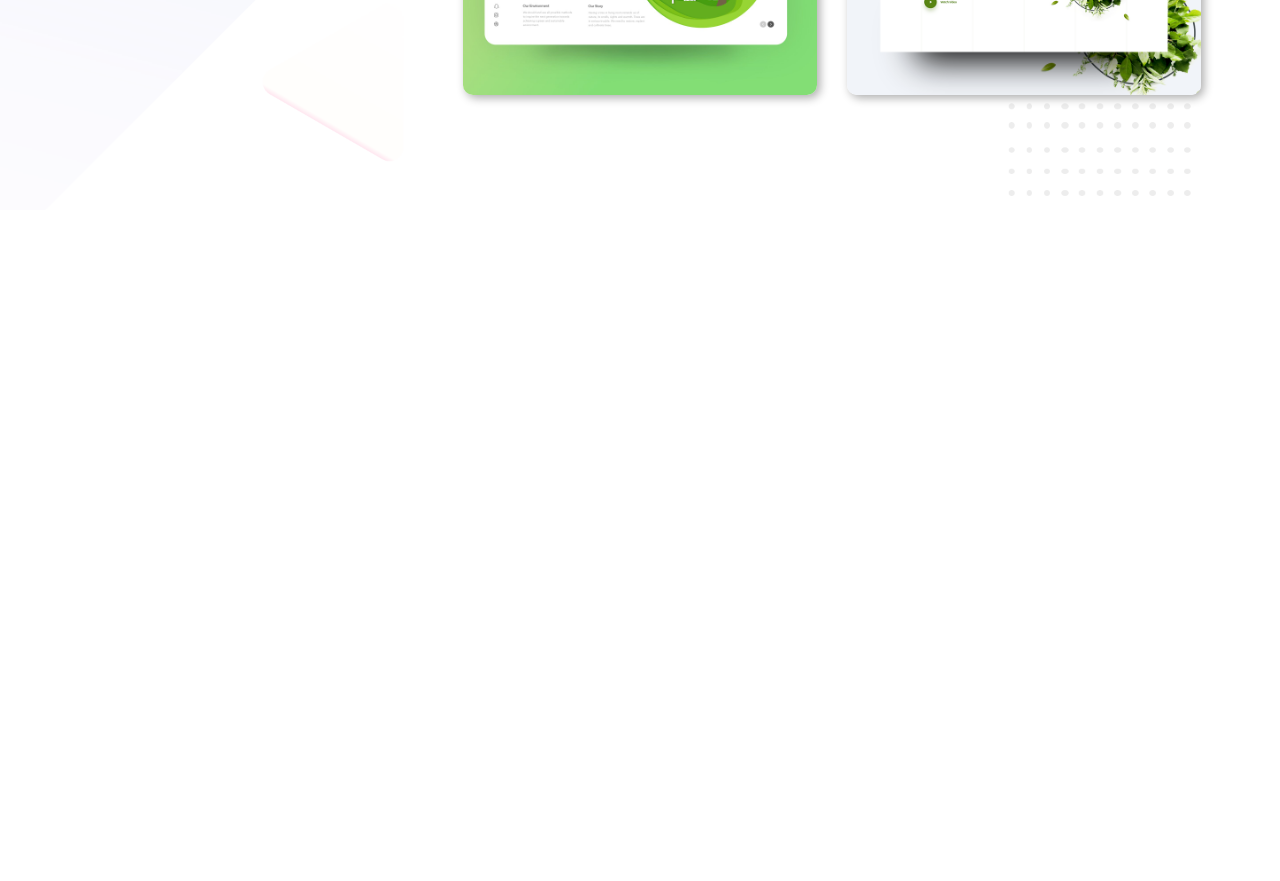
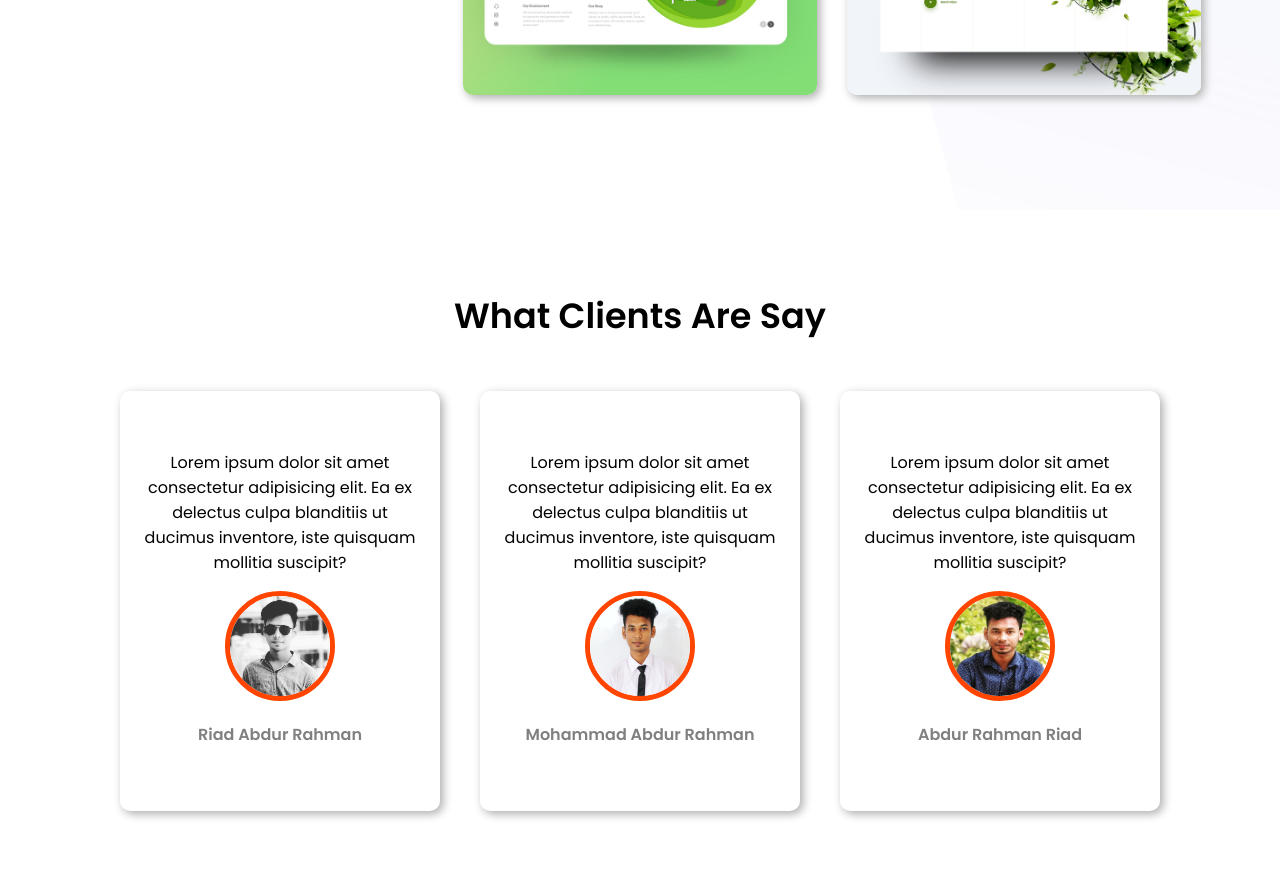
Before and after one commit to abdur-rahman-riad/Developer-Portfolio-Practice, a plain HTML site: page index.html in a window 1280 px wide. Shown: the part 1590-2471 px from the top of the page. Before the commit the page ends 1800 px from the top, so only its background shows below. Drawn offline with Linux system fonts and the light colour scheme.

Commit message:
Section Four Complete With Responsive

```diff
--- a/index.html
+++ b/index.html
@@ -86,6 +86,32 @@
         </div>
     </section>
 
+    <section class="section-four">
+        <div class="container">
+            <h1 class="latest">What Clients Are Say</h1>
+            <div class="clients-review">
+                <div class="review">
+                    <p>Lorem ipsum dolor sit amet consectetur adipisicing elit. Ea ex delectus culpa blanditiis ut
+                        ducimus inventore, iste quisquam mollitia suscipit?</p>
+                    <img src="img/client-1.jpg" alt="Client Photo" class="client-photo">
+                    <h4 class="client-name">Riad Abdur Rahman</h4>
+                </div>
+                <div class="review">
+                    <p>Lorem ipsum dolor sit amet consectetur adipisicing elit. Ea ex delectus culpa blanditiis ut
+                        ducimus inventore, iste quisquam mollitia suscipit?</p>
+                    <img src="img/client-2.jpg" alt="Client Photo" class="client-photo">
+                    <h4 class="client-name">Mohammad Abdur Rahman</h4>
+                </div>
+                <div class="review">
+                    <p>Lorem ipsum dolor sit amet consectetur adipisicing elit. Ea ex delectus culpa blanditiis ut
+                        ducimus inventore, iste quisquam mollitia suscipit?</p>
+                    <img src="img/client-3.jpg" alt="Client Photo" class="client-photo">
+                    <h4 class="client-name">Abdur Rahman Riad</h4>
+                </div>
+            </div>
+        </div>
+    </section>
+
 </body>
 
 </html>
--- a/style.css
+++ b/style.css
@@ -32,6 +32,16 @@ body{
     justify-content: center;
     align-items: center;
 }
+.section-three{
+    background-image: url(img/bg-2.png);
+    background-repeat: no-repeat;
+    background-size: cover;
+    height: 600px;
+    display: flex;
+    flex-direction: row;
+    justify-content: center;
+    align-items: center;
+}
 .container{
     width: 90%;
     margin:auto;
@@ -53,6 +63,12 @@ body{
     justify-content: center;
     align-items: center;
 }
+.clients-review{
+    display: flex;
+    flex-direction: row;
+    justify-content: center;
+    align-items: center;
+}
 .half-part{
     width: 100%;
     margin: 10px;
@@ -63,6 +79,26 @@ body{
 .one-third{
     width: 100%;
     margin: 15px;
+}
+.review{
+    display: flex;
+    flex-direction: column;
+    justify-content: center;
+    align-items: center;
+    width: 280px;
+    height: 400px;
+    padding: 10px 20px;
+    background-color: color;
+    margin: 20px;
+    text-align: center;
+    border-radius: 10px;
+    box-shadow: 3px 3px 10px #adadad;
+}
+.client-photo{
+    width: 100px;
+    height: 100px;
+    border-radius: 50%;
+    border: 5px solid orangered;
 }
 .one-third img{
     width: 100%;
@@ -95,6 +131,9 @@ body{
     color: darkblue;
     margin-bottom: -10px;
 }
+.client-name{
+    color: gray;
+}
 .button-design{
     text-decoration: none;
     background-image: linear-gradient(orangered, crimson);
@@ -122,13 +161,19 @@ body{
     }
     .section-one{
         height: 768px;
+        margin-bottom: 380px;
     }
     .section-two{
         height: 768px;
-        margin-bottom: 250px;
+        margin-bottom: 380px;
     }
     .section-three{
         height: 768px;
+        margin-bottom: 380px;
+    }
+    .section-four{
+        height: 768px;
+        margin-bottom: 380px;
     }
     .second-photo{
         margin-top: 50px;
@@ -139,4 +184,10 @@ body{
         justify-content: center;
         align-items: center;
     }
+    .clients-review{
+        display: flex;
+        flex-direction: column;
+        justify-content: center;
+        align-items: center;
+    }
   }
```
Also changed, not shown: img/client-1.jpg (added), img/client-2.jpg (added), img/client-3.jpg (added).
